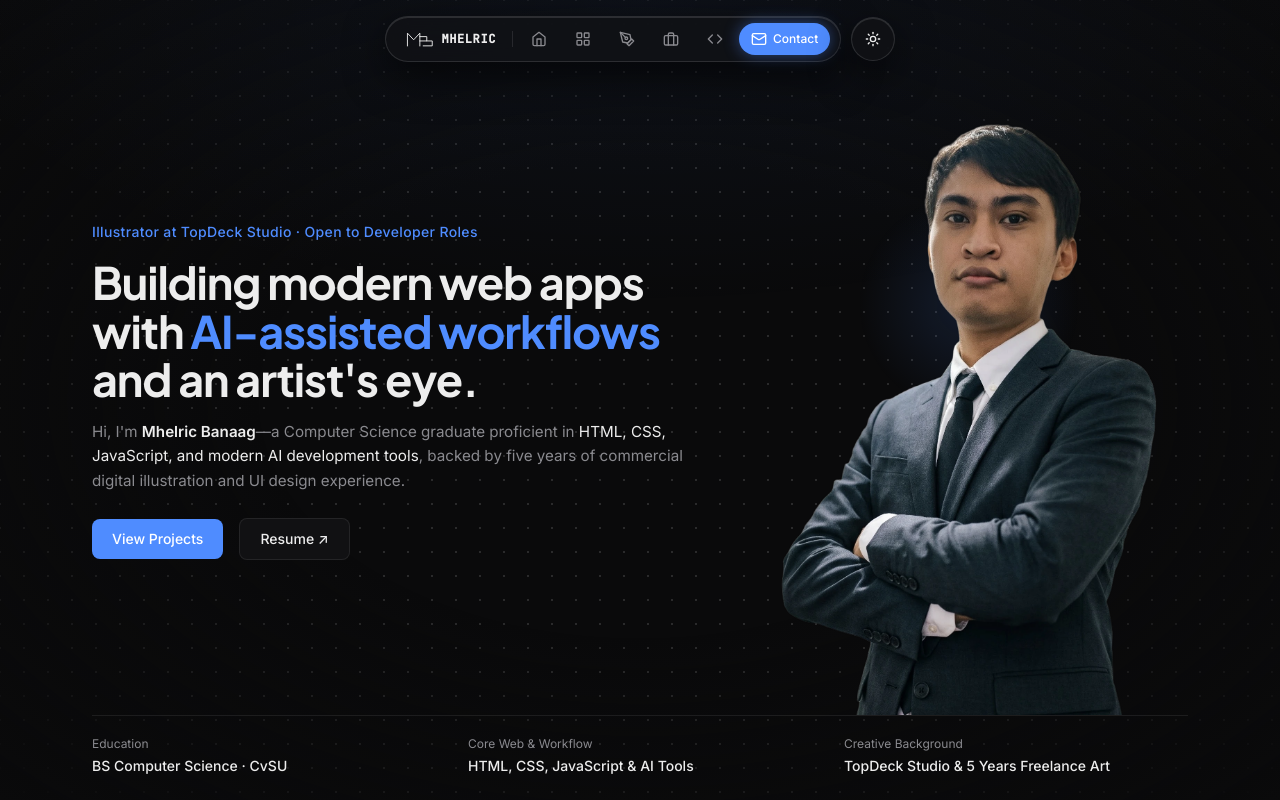
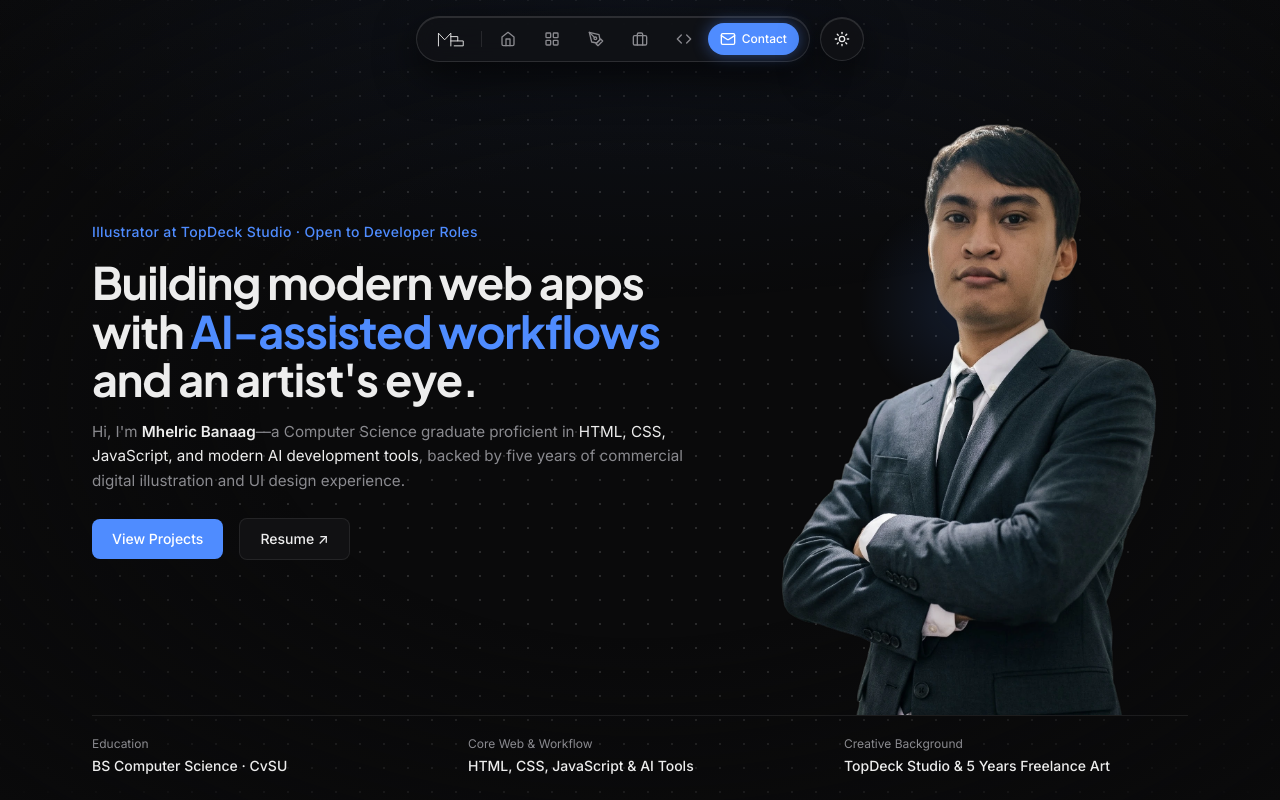
Before and after one commit to Mhelric/mhelric-banaag-portfolio, a React (Vite) app: page / in a window 1280 px wide. Shown: the top 800 px of the page. Built offline with nearby package versions, Linux system fonts and the light colour scheme; no server answers.

Commit message:
chore(navbar): remove MHELRIC text label next to MB logo

```diff
--- a/src/components/Navbar.tsx
+++ b/src/components/Navbar.tsx
@@ -267,10 +267,9 @@ export function Navbar() {
             href="#hero"
             onClick={() => setActiveId('hero')}
             aria-label="Mhelric Banaag — Home"
-            className="inline-flex items-center gap-2 rounded-full px-2.5 py-1.5 font-mono text-xs font-semibold tracking-wider text-text transition-colors hover:text-accent"
+            className="inline-flex items-center rounded-full px-2.5 py-1.5 text-text transition-colors hover:text-accent"
           >
             <BrandLogo className="h-[15px] w-auto shrink-0" strokeWidth={3.2} />
-            <span className="hidden sm:inline">MHELRIC</span>
           </a>
 
           <span
```
